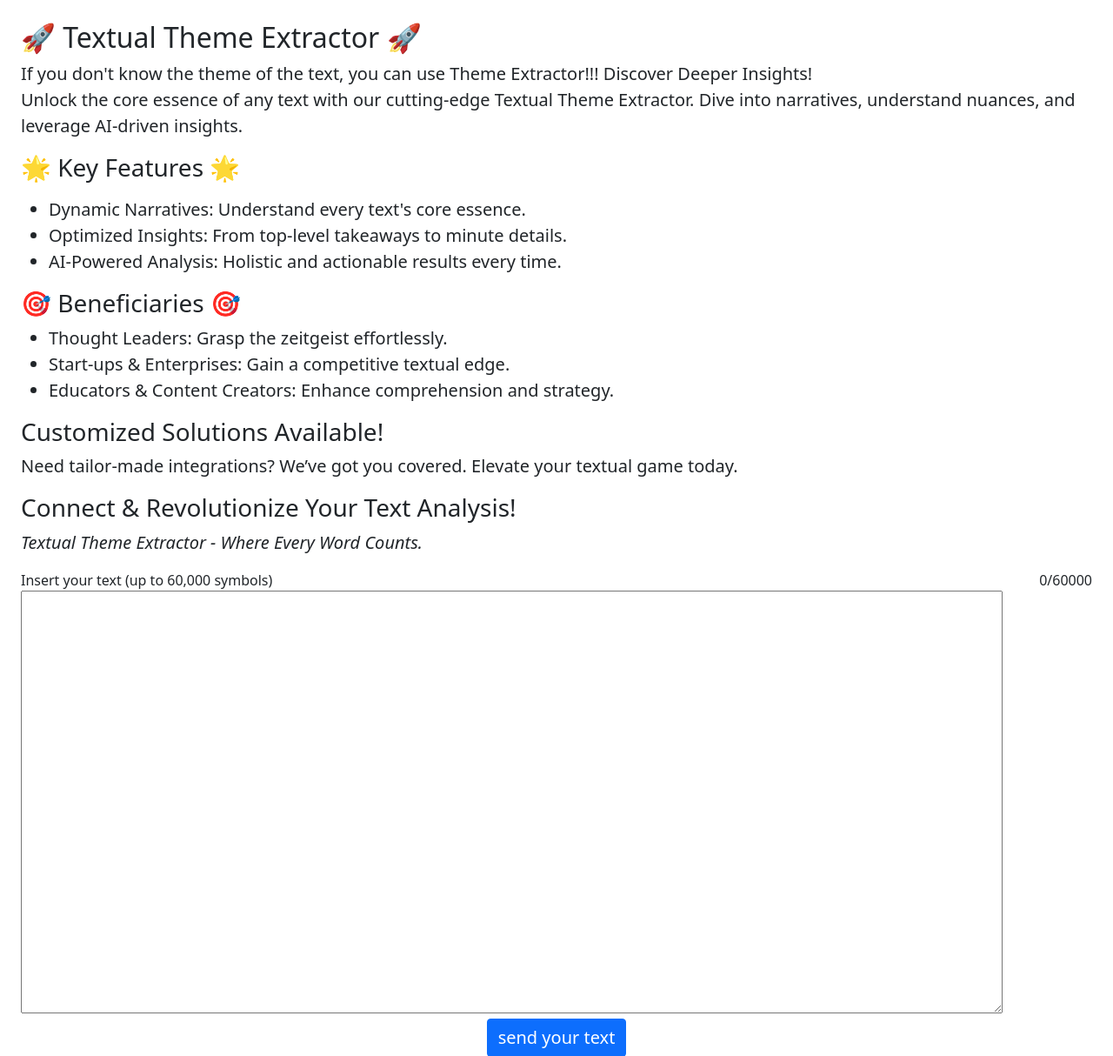
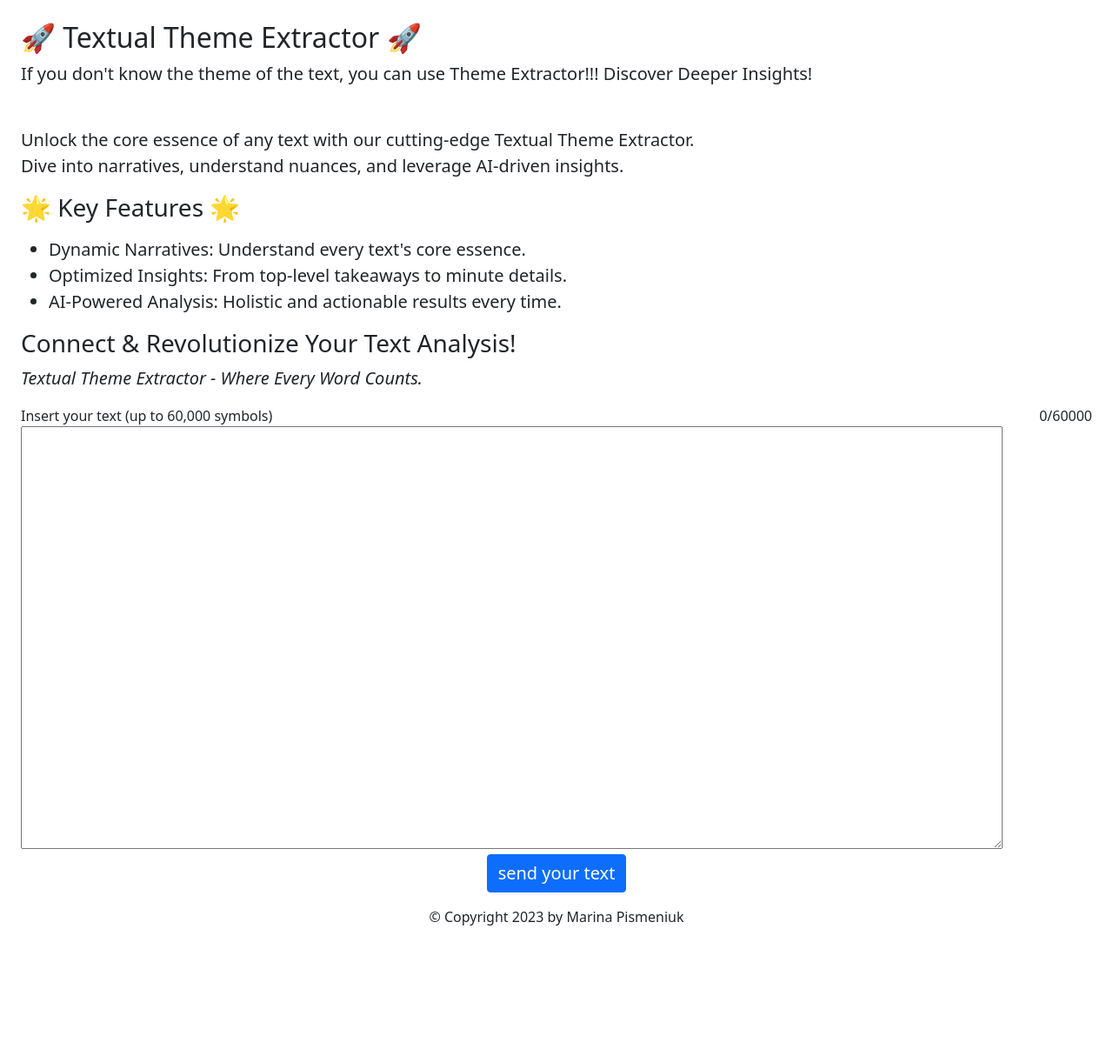
Before and after one commit to MarinaProsche/bullshitbingogpt, a Flask app: page /extract_theme in a window 1280 px wide. Shown: the part 73-1287 px from the top of the page at 87% size. After the commit the page ends 1137 px from the top, so only its background shows below. Run offline with Flask 3, Linux system fonts and the light colour scheme.

Commit message:
need to fix extract_theme

```diff
--- a/app.py
+++ b/app.py
@@ -39,23 +39,25 @@
 
 @app.route("/extract_theme", methods=["post", "get"])
 def extract_theme():
+    bullshit = 'bullshit.gif'
     if request.method == "GET":
-        return render_template("extract_theme.html")
+        gif_file = "robot.gif"
+        return render_template("extract_theme.html", gif_file=gif_file)
     if request.method == "POST":
         text = request.form.get("input_text")
         themes = get_theme_architecture()
         general_theme = find_general_theme_for_sent_text(themes=list(themes), text=text)
-        for theme in themes:
-            if theme.lower() in general_theme.lower():
-                list_of_under_themes = themes[theme]
-                theme_of_sent_text = find_theme_for_sent_text(
-                    text=text, under_themes=list_of_under_themes
-                )
-                return render_template(
-                    "extract_theme.html", chat_response=theme_of_sent_text
-                )
-        else:
-            return render_template("extract_theme.html", chat_response=general_theme)
+        # for theme in themes:
+        #     if theme.lower() in general_theme.lower():
+        #         list_of_under_themes = themes[theme]
+        #         theme_of_sent_text = find_theme_for_sent_text(
+        #             text=text, under_themes=list_of_under_themes
+        #         )
+        #         return render_template(
+        #             "extract_theme.html", chat_response=theme_of_sent_text
+        #         )
+        # else:
+        return render_template("extract_theme.html", chat_response=general_theme, bullshit=bullshit)
 
 
 
@@ -99,7 +101,7 @@
             result_message = get_result_message(
                 theme=theme_for_message,
                 score=len([x for x in buzz_m_list if x.match]),
-            ) + f'\n\nTry another one text with "{theme_for_message.strip()}"-theme or '
+            ) + f'\n\nTry another one text with "{theme_for_message.strip()}" or '
         else:
             result_message = (f'GREAT! We have the most common cliches for theme "{theme.strip()}"\n'
             + f'Now you can insert your text (up to 240000 symbols), and see, if you win the bingo! 🚀🚀')
--- a/chatgpt.py
+++ b/chatgpt.py
@@ -24,7 +24,7 @@
 def find_general_theme_for_sent_text(themes, text):
     themes_str = "\n".join(themes)
     prompt = (
-        f"this is the text \n\n{text}.\n\nWhat kind of theme is it? Give a theme and a genre (fiction, non-fiction, article, resume) \n\n{themes_str}"
+        f"this is the text \n\n{text}.\n\nWhat kind of theme is it? Give a theme in short phrase, that contains a few details and a genre (text about, fiction, non-fiction, article, resume) \n\n{themes_str}"
     )
     print(prompt)
     general_theme = chat_with_chatgpt(prompt=prompt)
--- a/templates/bingo.html
+++ b/templates/bingo.html
@@ -48,7 +48,7 @@
 <p></p>
 </div>
 <div class="text-wrap fs-5" style="width: 77rem;">
-  <p id="moving_text">{{result_message}}</p>
+  <p id="moving_text">{{result_message}}</p><a href="/" id="ButtonForReturn" style="display: none;">generate a new one</a>
   {%if not theme%}
   <a href="/" id="ButtonForReturn" style="display: none;">generate a new one</a>
   <!-- <a href="/" id="ButtonForReturn" style="{% if theme %}display: none;{% endif %}">generate a new one</a> -->
@@ -80,6 +80,6 @@
   // Use setTimeout to make the button appear after 2 seconds
   setTimeout(function () {
     document.getElementById("ButtonForReturn").style.display = "inline"; // Or use "block" instead of "inline"
-  }, 2000);
+  }, 2500);
 </script>
 {% endblock %}
--- a/templates/extract_theme.html
+++ b/templates/extract_theme.html
@@ -8,46 +8,36 @@
     }
 </style>
 <div class="text-wrap fs-5" style="width: 77rem;">
+
     {% if chat_response %}
     <p> ChatGPT response was: <b>"{{ chat_response }}"</b></p>
 
-    <p> Try another text: </p>
+    <a href="/" id="ButtonForReturn">Go and generate buzzwords!</a>
+    <div class="d-flex justify-content-center">
+        <img src="{{ url_for('static', filename=bullshit) }}" width=300 height=150.000 frameBorder="0" allowFullScreen>
+    </div>
+</div>
+<p> ✍🏻✍🏻Try another text: </p>
 
 {% else %}
 <h2>🚀 Textual Theme Extractor 🚀</h2>
 
 <p>
     If you don't know the theme of the text, you can use Theme Extractor!!!
-        Discover Deeper Insights!
+    Discover Deeper Insights!</p>
 <br />
-        Unlock the core essence of any text with our cutting-edge Textual Theme Extractor. Dive into narratives,
+Unlock the core essence of any text with our cutting-edge Textual Theme Extractor.
+<p>Dive into narratives,
     understand nuances, and leverage AI-driven insights.
 </p>
-
-
 <h3>🌟 Key Features 🌟</h3>
-
 <p>
 <ul>
     <li>Dynamic Narratives: Understand every text's core essence.</li>
     <li>Optimized Insights: From top-level takeaways to minute details.</li>
     <li>AI-Powered Analysis: Holistic and actionable results every time.</li>
 </ul>
-    </p>
-
-    <h3>🎯 Beneficiaries 🎯</h3>
-
-    <ul>
-        <li>Thought Leaders: Grasp the zeitgeist effortlessly.</li>
-        <li>Start-ups & Enterprises: Gain a competitive textual edge.</li>
-        <li>Educators & Content Creators: Enhance comprehension and strategy.</li>
-    </ul>
-
-    <h3>Customized Solutions Available!</h3>
-    <p>
-        Need tailor-made integrations? We’ve got you covered. Elevate your textual game today.
-    </p>
-
+<p></p>
 <h3> Connect & Revolutionize Your Text Analysis! </h3>
 
 <i>Textual Theme Extractor - Where Every Word Counts.</i>
```
Also changed, not shown: static/bullshit.gif (added). Lines whose indentation alone changed are shown as unchanged.
